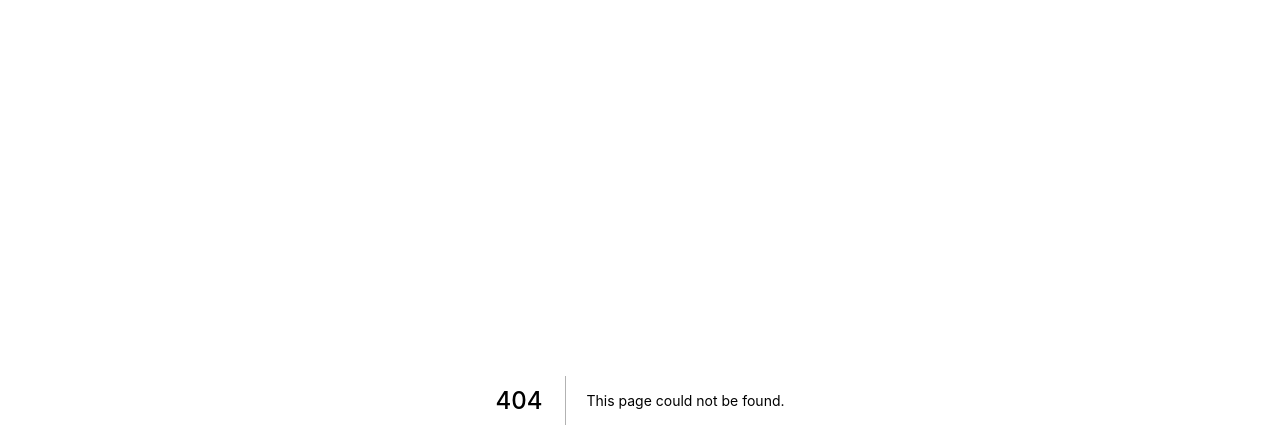
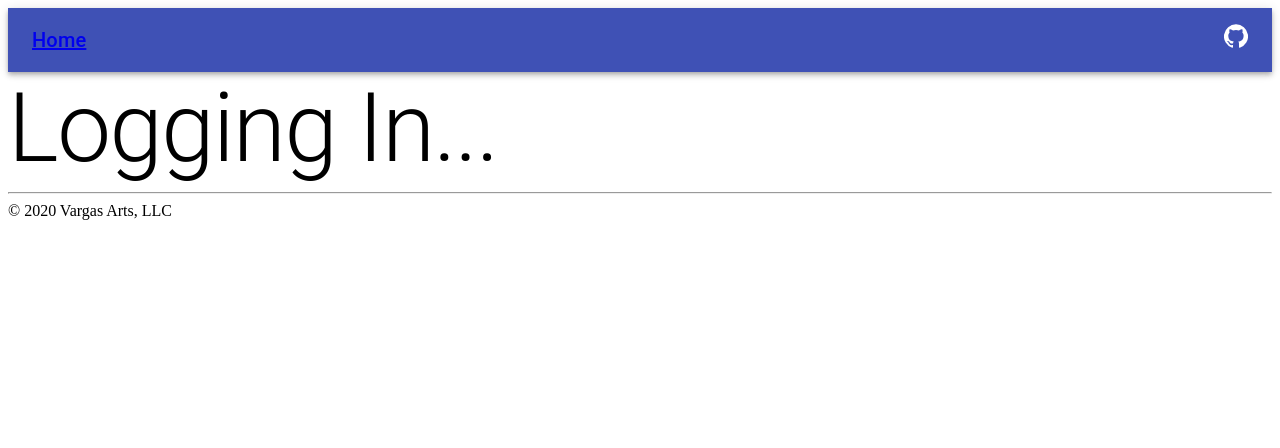
Before and after one commit to dvargas92495/floss, a Next.js app: page /auth in a window 1280 px wide. Before the commit this address had no page. Shown: the top 448 px of the page. Built offline with nearby package versions, Linux system fonts and the light colour scheme; no server answers.

Commit message:
Adding auth page

```diff
--- a/components/Layout.tsx
+++ b/components/Layout.tsx
@@ -5,6 +5,8 @@ import { provider } from "web3-core";
 import AppBar from "@material-ui/core/AppBar";
 import Toolbar from "@material-ui/core/Toolbar";
 import Typography from "@material-ui/core/Typography";
+import MuiLink from "@material-ui/core/Link";
+import GitHub from "@material-ui/icons/GitHub";
 
 declare global {
   interface Window {
@@ -48,12 +50,23 @@ const Layout = ({ children, title = "Floss" }: Props) => {
       </Head>
       <AppBar position="static">
         <Toolbar>
-          <Typography variant="h6" style={{flexGrow: 1}}>
+          <Typography variant="h6" style={{ flexGrow: 1 }}>
             <Link href="/">
               <a>Home</a>
             </Link>
           </Typography>
-          <Typography variant="subtitle1">{account}</Typography>
+          {account ? (
+            <Typography variant="subtitle1">{account}</Typography>
+          ) : (
+            <Typography variant="subtitle1">
+              <MuiLink
+                href={`https://github.com/login/oauth/authorize?scope=user:email&client_id=${process.env.NEXT_PUBLIC_GITHUB_CLIENT_ID}`}
+                color="inherit"
+              >
+                <GitHub/>
+              </MuiLink>
+            </Typography>
+          )}
         </Toolbar>
       </AppBar>
       {children}
--- a/package.json
+++ b/package.json
@@ -11,6 +11,7 @@
   },
   "dependencies": {
     "@material-ui/core": "^4.11.0",
+    "@material-ui/icons": "^4.9.1",
     "@stripe/stripe-js": "^1.9.0",
     "@truffle/contract": "^4.2.21",
     "aws-sdk": "^2.751.0",
--- /dev/null
+++ b/pages/auth/index.tsx
@@ -0,0 +1,24 @@
+import Typography from "@material-ui/core/Typography";
+import React, { useEffect, useState } from "react";
+import Layout from "../../components/Layout";
+import { API_URL } from "../../utils/client";
+import axios from "axios";
+
+const AuthPage = () => {
+  const [message, setMessage] = useState("");
+  useEffect(() => {
+    const query = new URLSearchParams(window.location.search);
+    const code = query.get("code");
+    axios.post(`${API_URL}/github-auth`, {
+      code,
+    }).then(r => setMessage(r.data.access_token));
+  }, [setMessage]);
+  return (
+    <Layout title="Authentication | Floss">
+      <Typography variant="h1">Logging In...</Typography>
+      <Typography variant="subtitle1">{message}</Typography>
+    </Layout>
+  );
+};
+
+export default AuthPage;
```
Also changed, not shown: 1 other file (tests, documents, lock files or other folders).
